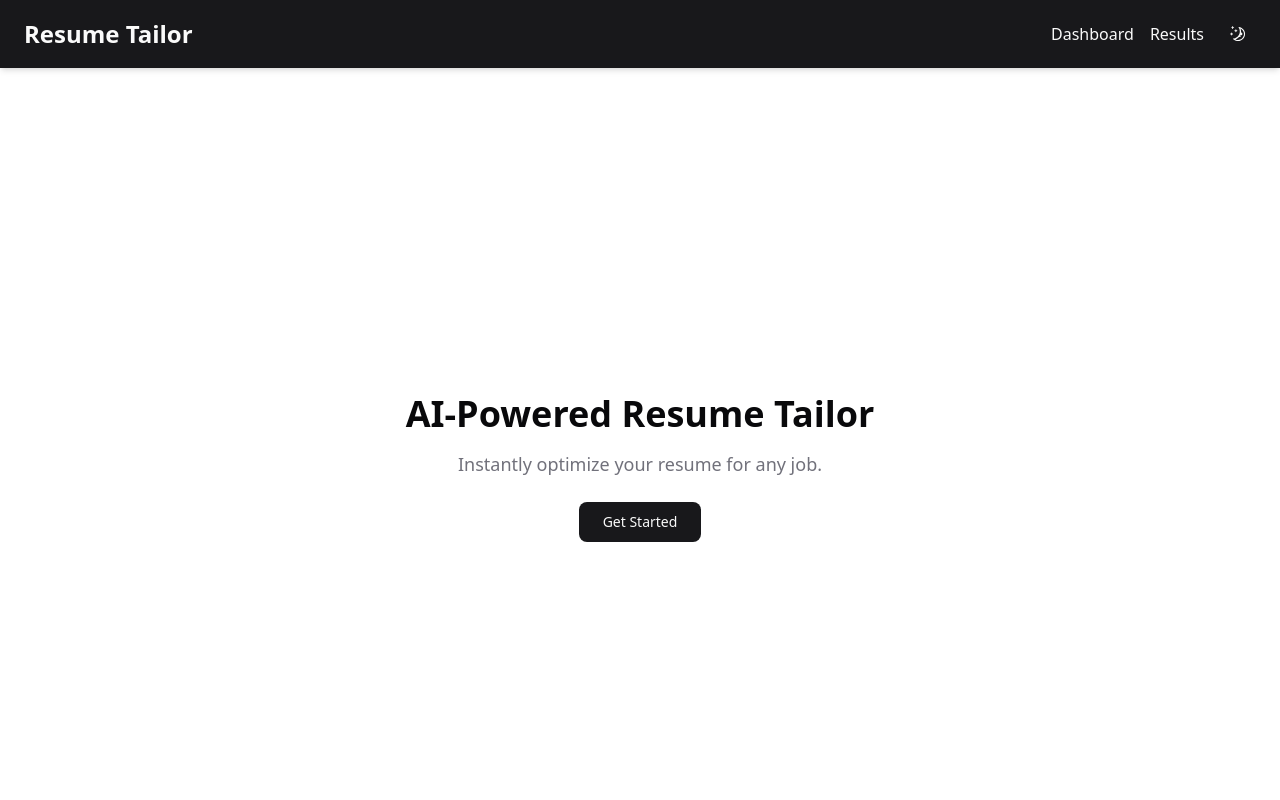
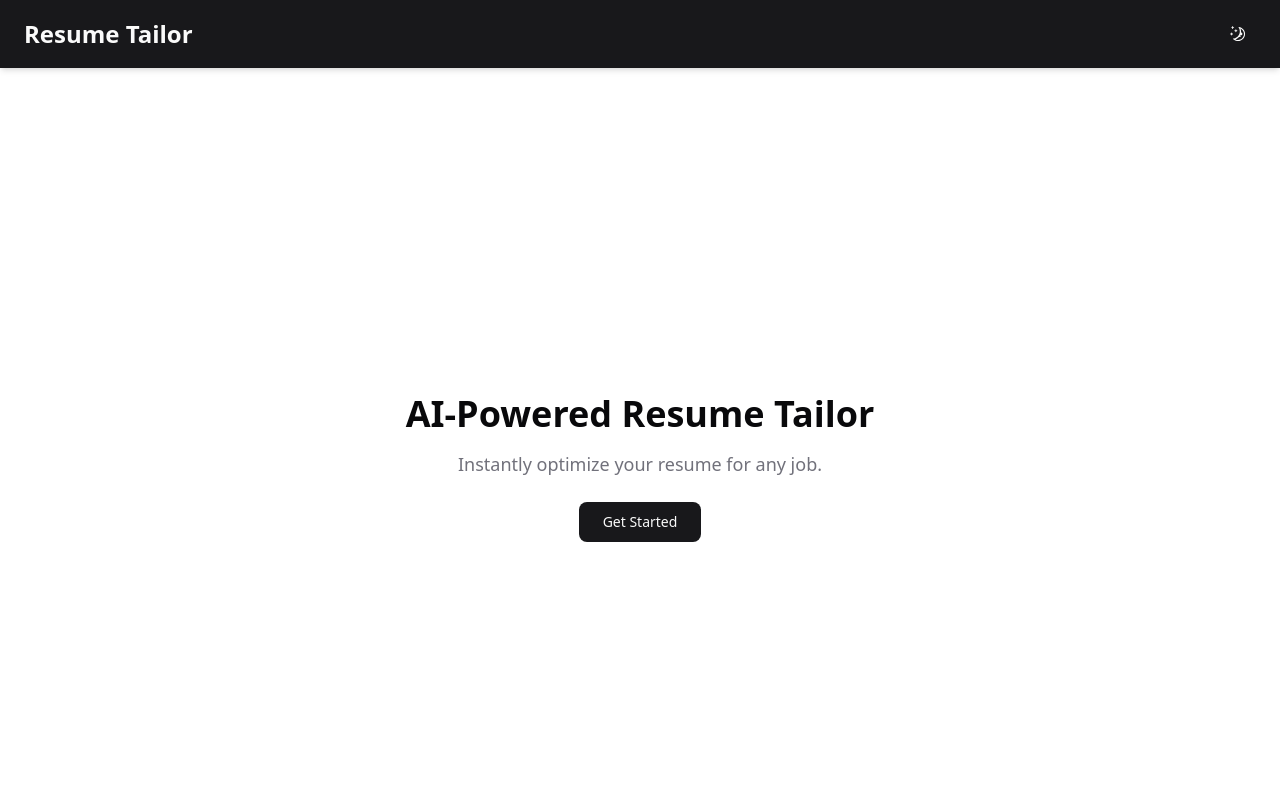
Before and after one commit to alichopra1/Nexium_AliChopra_ResumeTailor, a Next.js app: page / in a window 1280 px wide. Shown: the top 800 px of the page. Built offline with nearby package versions, Linux system fonts and the light colour scheme.

Commit message:
Minor changes

```diff
--- a/src/components/Header.tsx
+++ b/src/components/Header.tsx
@@ -14,18 +14,6 @@ export default function Header() {
           Resume Tailor
         </Link>
         <nav className="flex items-center space-x-4">
-          <ul className="flex space-x-4">
-            <li>
-              <Link href="/dashboard" className="hover:underline">
-                Dashboard
-              </Link>
-            </li>
-            <li>
-              <Link href="/results" className="hover:underline">
-                Results
-              </Link>
-            </li>
-          </ul>
           <Button
             variant="ghost"
             size="icon"
```
